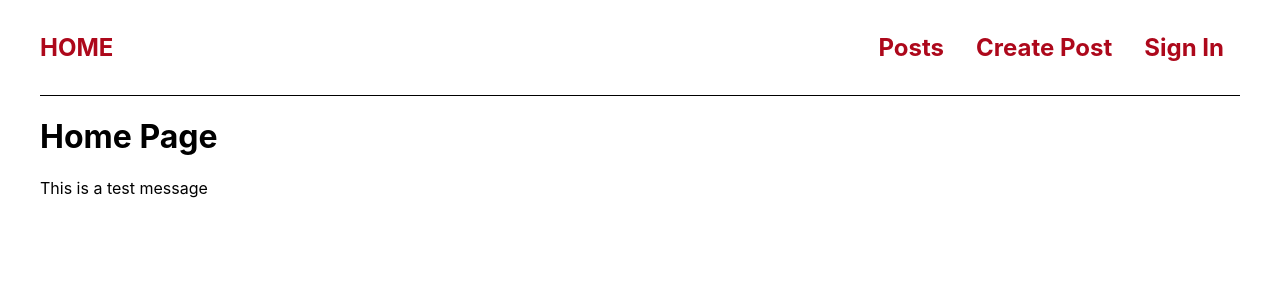
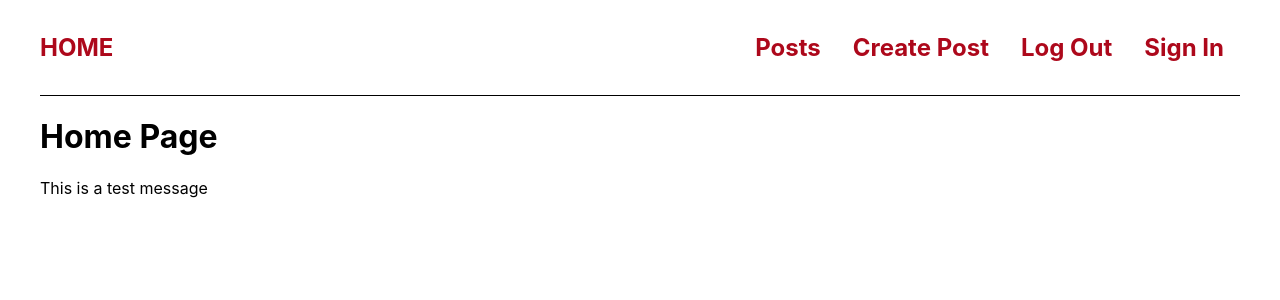
Before and after one commit to neodtruman/nextjs-blog, a Next.js app: page / in a window 1280 px wide. Shown: the top 300 px of the page. Built offline with nearby package versions, Linux system fonts and the light colour scheme.

Commit message:
Chapter 7.3

```diff
--- a/components/layout/navigation.js
+++ b/components/layout/navigation.js
@@ -1,7 +1,12 @@
+import { signOut } from "next-auth/react";
 import Link from "next/link";
 import styles from './navigation.module.css';
 
 export default function Navigation() {
+  function logoutHandler() {
+    signOut();
+  }
+
   return (
     <header className={styles.header}>
       <Link href="/">
@@ -20,6 +25,10 @@ export default function Navigation() {
             </Link>
           </li>
           <li>
+            <span className={styles['nav-link']}
+              onClick={logoutHandler}>Log Out</span>
+          </li>
+          <li>
             <Link href="/user/login">
               <a className={styles['nav-link']}>Sign In</a>
             </Link>
```
